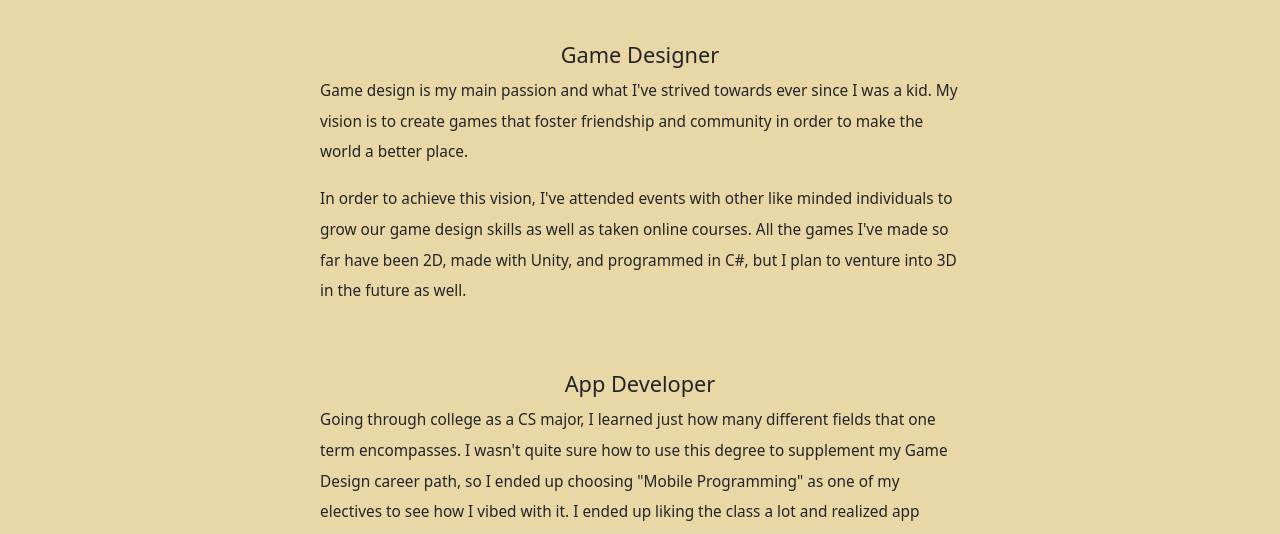
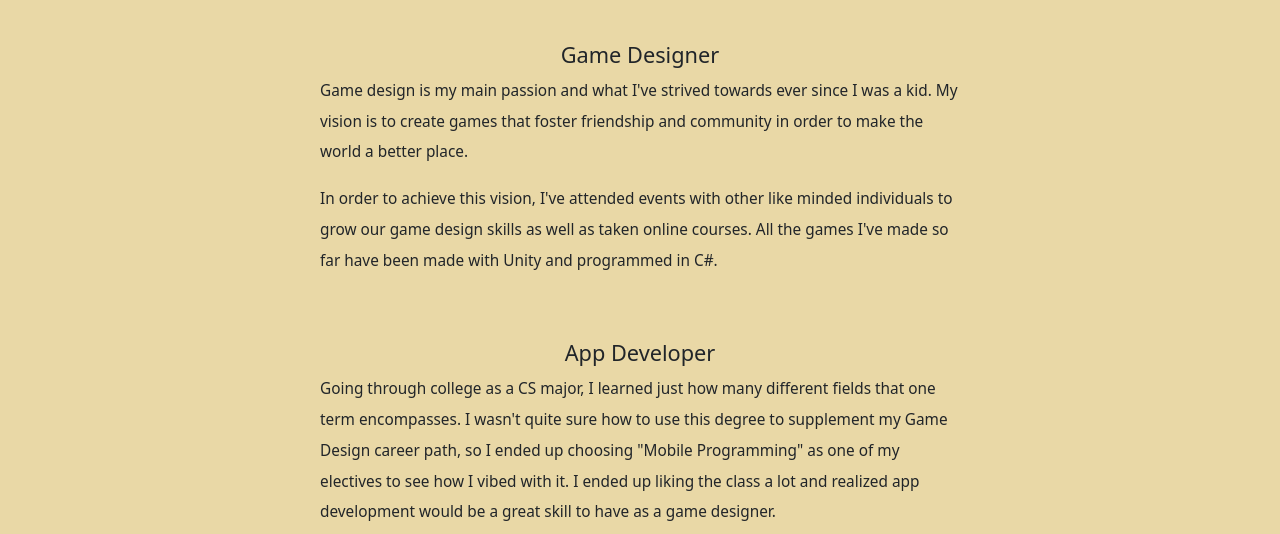
Before and after one commit to mvizi12/My-Site, a plain HTML site: page index.html in a window 1280 px wide. Shown: the part 561-1095 px from the top of the page. Drawn offline with nearby package versions, Linux system fonts and the light colour scheme.

Commit message:
Updated words

```diff
--- a/index.html
+++ b/index.html
@@ -88,8 +88,7 @@
         <p class="skill-category-description">Game design is my main passion and what I've strived towards ever since I was a kid.
           My vision is to create games that foster friendship and community in order to make the world a better place.</p>
         <p class="skill-category-description">In order to achieve this vision, I've attended events with other like minded individuals to grow our game design skills
-          as well as taken online courses. All the games I've made so far have been 2D, made with Unity, and programmed in C#,
-          but I plan to venture into 3D in the future as well.</p>
+          as well as taken online courses. All the games I've made so far have been made with Unity and programmed in C#.</p>
       </div>
       <br>
 
```
